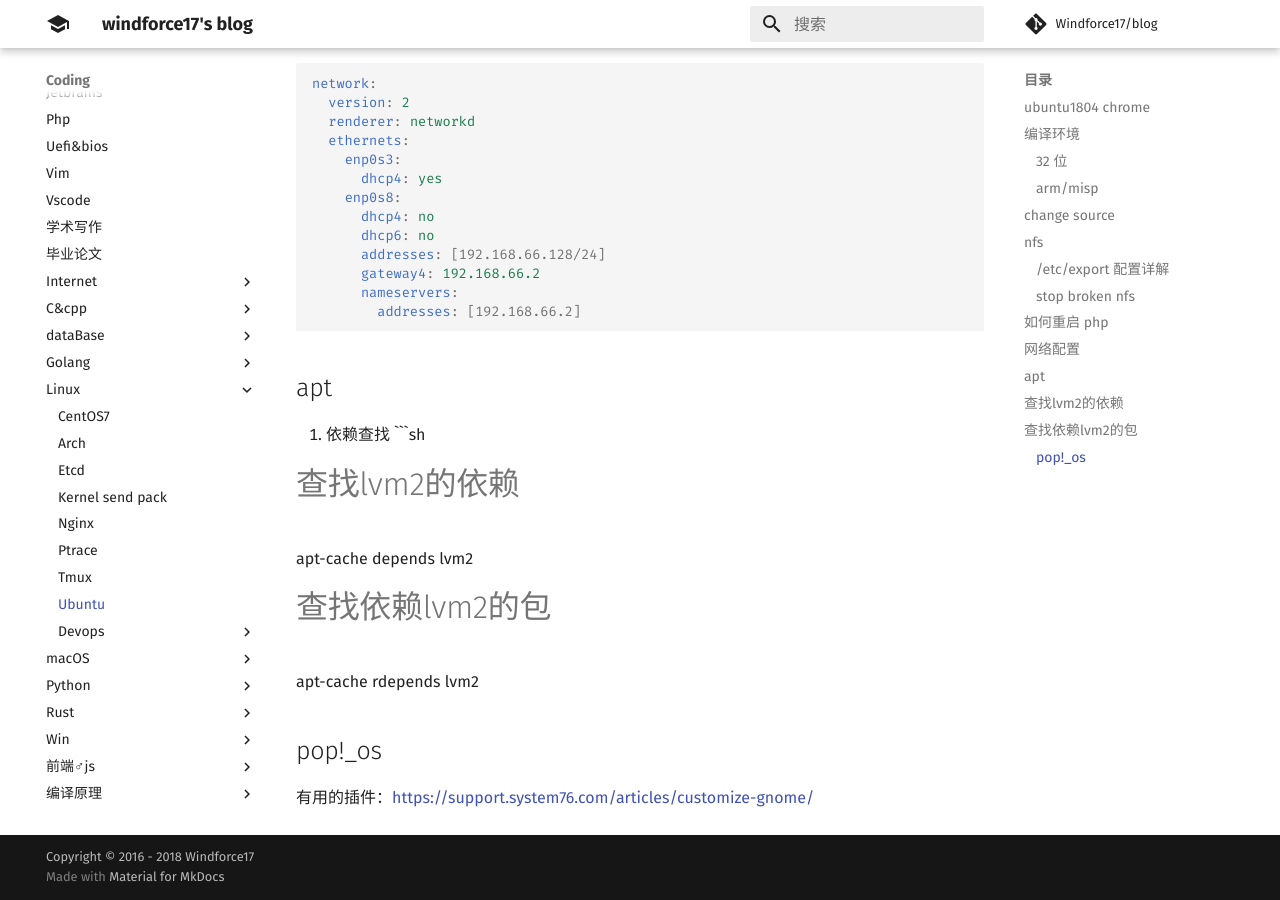
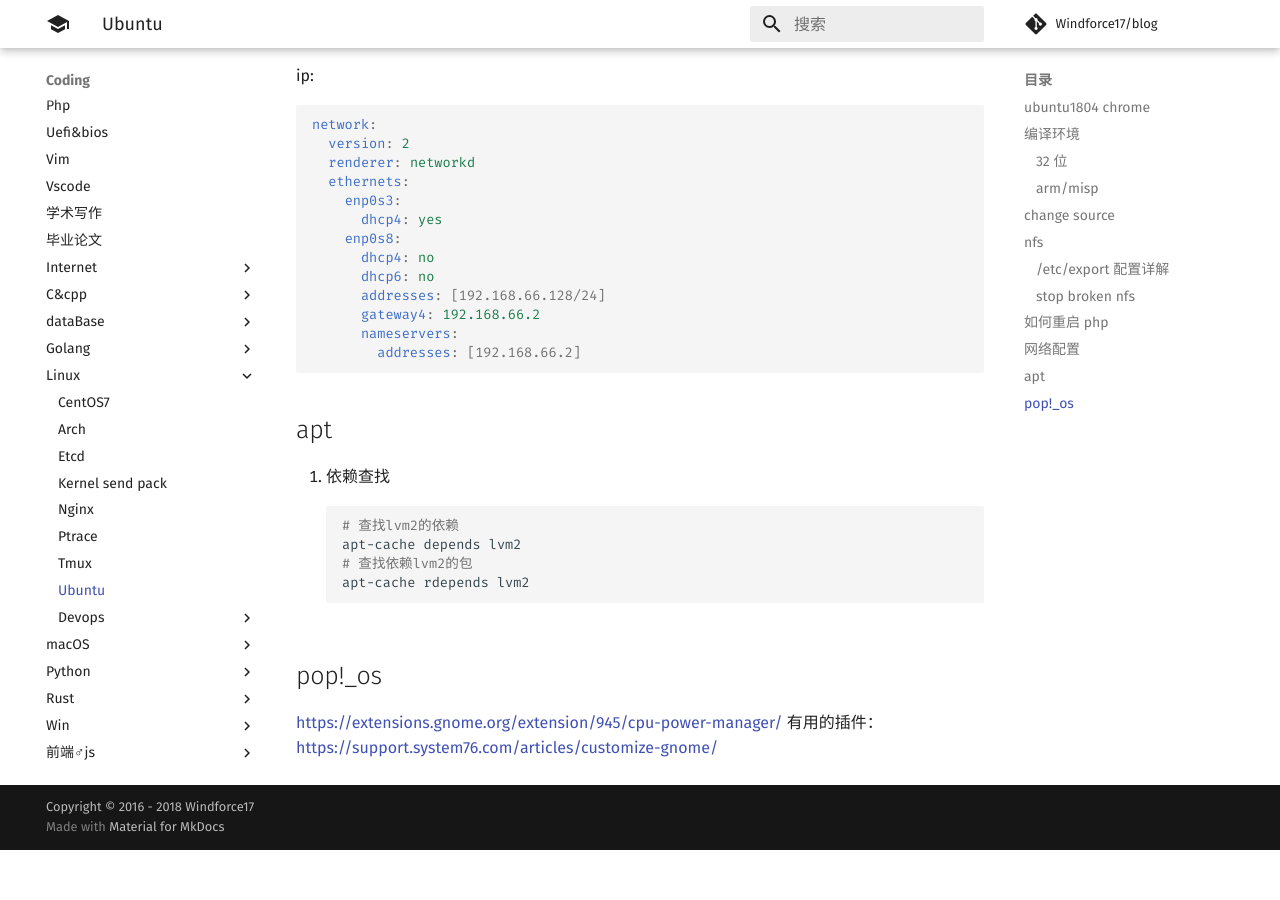
Before and after one commit to Windforce17/blog, an MkDocs documentation site: the page built from docs/coding/linux/ubuntu.md, in a window 1280 px wide and 900 px high, scrolled down 1825 px. Built offline with MkDocs 1.6.1 and Material for MkDocs 9.7.7, drawn with Linux system fonts in a browser that asks for light colours; comment, search, counter and statistics services are not loaded; after the commit the page ends 2675 px from its top, so only the background shows below that; some of the changed lines change nothing that is shown.

Commit message:
update linux

````diff
--- a/docs/coding/linux/ubuntu.md
+++ b/docs/coding/linux/ubuntu.md
@@ -102,5 +102,7 @@
 apt-cache depends lvm2
 # 查找依赖lvm2的包
 apt-cache rdepends lvm2
+```
 ## pop!_os
+https://extensions.gnome.org/extension/945/cpu-power-manager/
 有用的插件：https://support.system76.com/articles/customize-gnome/
````
Also changed, not shown: 1 other file.
